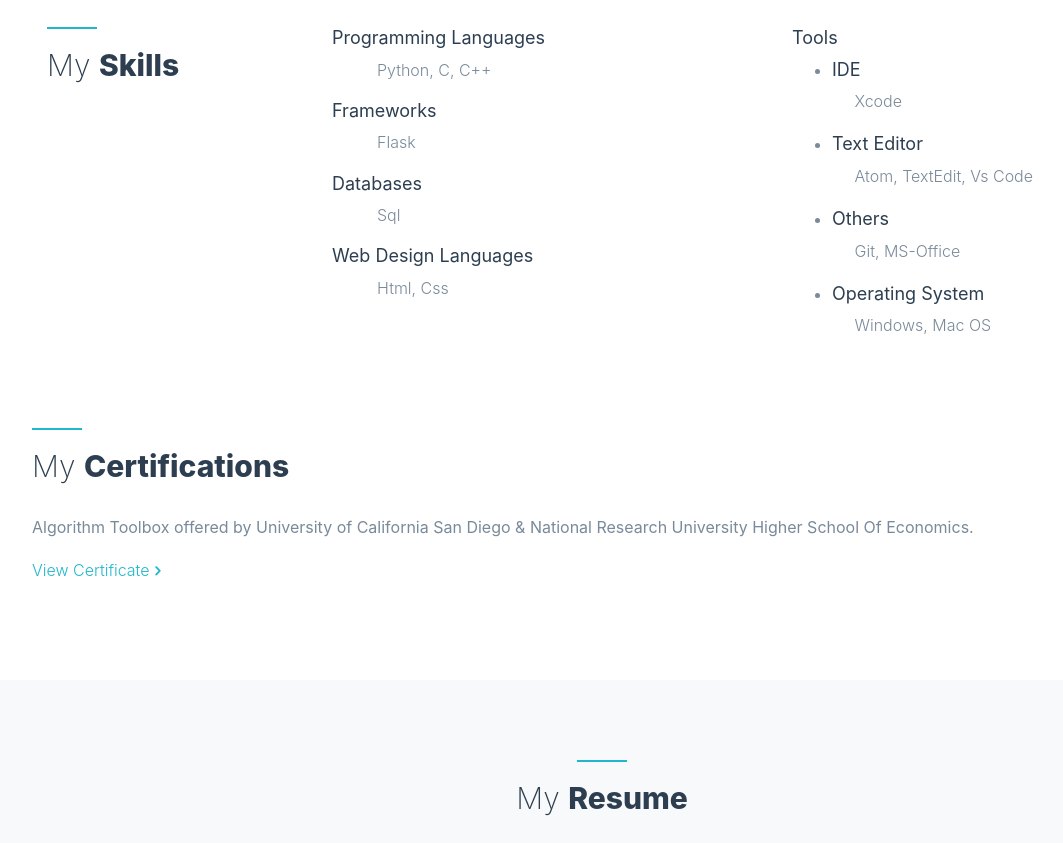
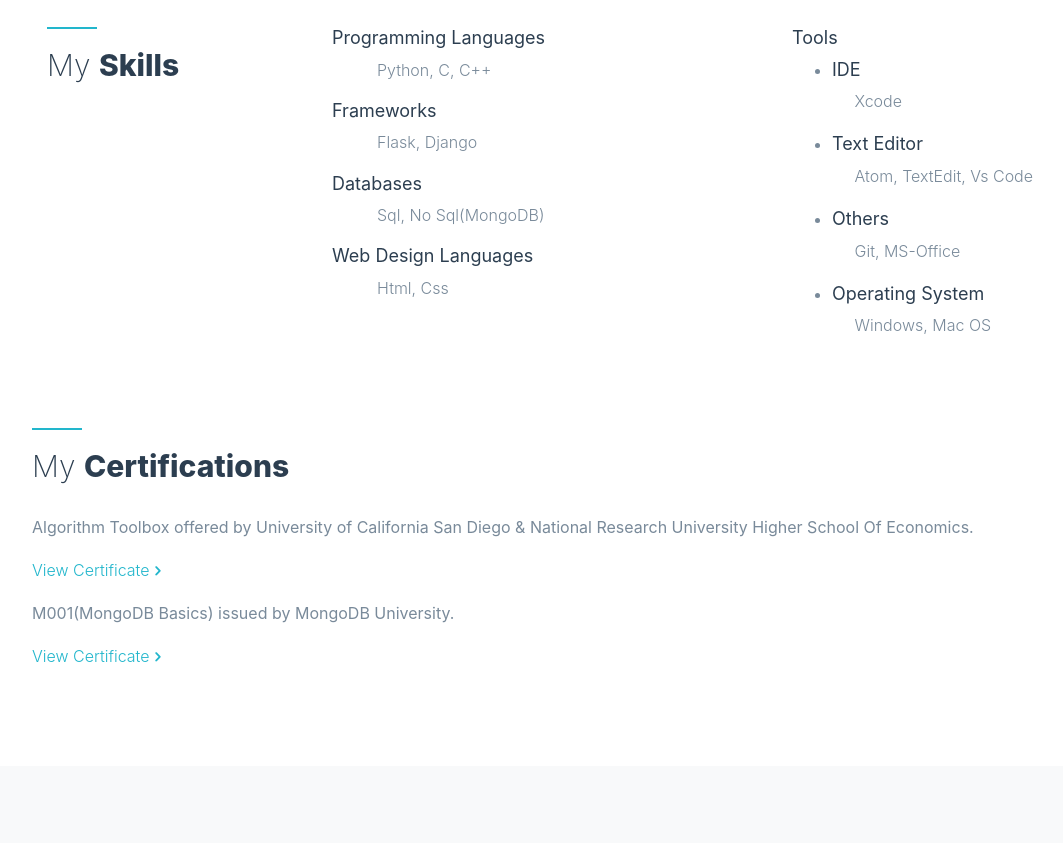
Before and after one commit to ulshell/Portfolio, a plain HTML site: page index.html in a window 1280 px wide. Shown: the part 1440-2283 px from the top of the page, without its empty margins (38-1101 px from the left). Drawn offline with nearby package versions, Linux system fonts and the light colour scheme; some packages are replaced by stand-ins of ours; no server answers; files whose address does not match are found by name.

Commit message:
Adding information

```diff
--- a/index.html
+++ b/index.html
@@ -95,14 +95,14 @@
             <div class="skill">
               <h3><strong>Frameworks</strong></h3>
               <div>
-                  <p>&nbsp;&nbsp;&nbsp;&nbsp;&nbsp;&nbsp;&nbsp;&nbsp;&nbsp;&nbsp;Flask</p>
+                  <p>&nbsp;&nbsp;&nbsp;&nbsp;&nbsp;&nbsp;&nbsp;&nbsp;&nbsp;&nbsp;Flask, Django</p>
               </div>
             </div>
 
             <div class="skill">
               <h3><strong>Databases</strong></h3>
               <div>
-                  <p>&nbsp;&nbsp;&nbsp;&nbsp;&nbsp;&nbsp;&nbsp;&nbsp;&nbsp;&nbsp;Sql</p>
+                  <p>&nbsp;&nbsp;&nbsp;&nbsp;&nbsp;&nbsp;&nbsp;&nbsp;&nbsp;&nbsp;Sql, No Sql(MongoDB)</p>
               </div>
             </div>
 
@@ -142,6 +142,8 @@
             </div>
             <p><strong>Algorithm Toolbox offered by University of California San Diego & National Research University Higher School Of Economics.</strong></p>
             <p><a href="https://www.coursera.org/account/accomplishments/verify/JDRMAHUHHKA5" class="site-link">View Certificate<i class="icon-chevron-right"></i></a></p>
+            <p><strong>M001(MongoDB Basics) issued by MongoDB University.</strong></p>
+            <p><a href="https://university.mongodb.com/course_completion/79c3aa87-54a7-47eb-8924-23b93844" class="site-link">View Certificate<i class="icon-chevron-right"></i></a></p>
         </div>
         </div>
       </div>
```
